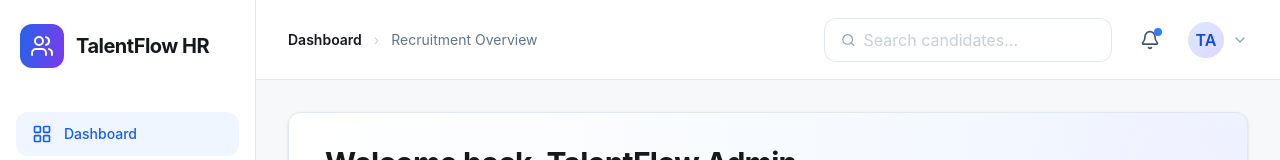
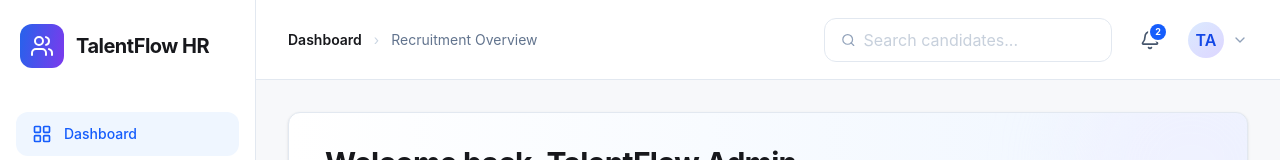
Before and after one commit to Ani-Manjg/hr-recruitment-platform, a React (Vite) app: page / in a window 1280 px wide. Shown: the top 160 px of the page. Built offline with nearby package versions, Linux system fonts and the light colour scheme.

Commit message:
feat: add interactive notification center

```diff
--- a/src/components/layout/Topbar.tsx
+++ b/src/components/layout/Topbar.tsx
@@ -1,5 +1,86 @@
-import { Bell, ChevronDown, Menu, Search } from 'lucide-react'
+import { Bell, Check, CheckCheck, ChevronDown, Menu, Search, Trash2 } from 'lucide-react'
+import { useEffect, useRef, useState } from 'react'
 import { useLocation } from 'react-router-dom'
 
-const names:Record<string,string>={'/':'Dashboard','/candidates':'Candidate Management','/jobs':'Job Management','/ai-analysis':'AI Analysis','/statistics':'Statistics','/settings':'Settings'}
-export default function Topbar({onMenu}:{onMenu:()=>void}){const {pathname}=useLocation();return <header className="sticky top-0 z-20 flex h-16 items-center justify-between border-b border-slate-200 bg-white/95 px-4 backdrop-blur sm:px-6 lg:h-20 lg:px-8"><div className="flex min-w-0 items-center gap-3 text-sm"><button onClick={onMenu} aria-label="Open navigation" className="rounded-lg p-2 text-slate-600 hover:bg-slate-100 md:hidden"><Menu className="size-5"/></button><span className="truncate font-semibold">{names[pathname]??'TalentFlow HR'}</span><span className="hidden text-slate-300 sm:inline">›</span><span className="hidden text-slate-500 sm:inline">Recruitment Overview</span></div><div className="flex items-center gap-3 lg:gap-5"><label className="hidden h-11 w-56 items-center gap-2 rounded-xl border border-slate-200 px-4 text-slate-400 lg:flex xl:w-72"><Search className="size-4"/><input className="w-full bg-transparent text-sm outline-none" placeholder="Search candidates..."/></label><button className="relative rounded-lg p-2 text-slate-600 hover:bg-slate-100"><Bell className="size-5"/><span className="absolute right-1.5 top-1.5 size-2 rounded-full bg-blue-500"/></button><button className="flex items-center gap-2"><div className="grid size-9 place-items-center rounded-full bg-gradient-to-br from-blue-100 to-violet-200 font-semibold text-blue-700">TA</div><ChevronDown className="hidden size-4 text-slate-400 sm:block"/></button></div></header>}
+const names: Record<string, string> = {
+  '/': 'Dashboard',
+  '/candidates': 'Candidate Management',
+  '/jobs': 'Job Management',
+  '/ai-analysis': 'AI Analysis',
+  '/statistics': 'Statistics',
+  '/settings': 'Settings',
+}
+
+type Notification = {
+  id: number
+  title: string
+  message: string
+  time: string
+  read: boolean
+}
+
+const initialNotifications: Notification[] = [
+  { id: 1, title: 'New candidate application', message: 'A new candidate has applied for an open position.', time: '5 min ago', read: false },
+  { id: 2, title: 'Interview reminder', message: 'You have an upcoming interview scheduled for today.', time: '1 hour ago', read: false },
+  { id: 3, title: 'AI analysis complete', message: 'A candidate profile is ready for your review.', time: 'Yesterday', read: true },
+]
+
+export default function Topbar({ onMenu }: { onMenu: () => void }) {
+  const { pathname } = useLocation()
+  const [notifications, setNotifications] = useState(initialNotifications)
+  const [notificationsOpen, setNotificationsOpen] = useState(false)
+  const notificationRef = useRef<HTMLDivElement>(null)
+  const unreadCount = notifications.filter(notification => !notification.read).length
+
+  useEffect(() => {
+    function closeOnOutsideClick(event: MouseEvent) {
+      if (notificationRef.current && !notificationRef.current.contains(event.target as Node)) setNotificationsOpen(false)
+    }
+    function closeOnEscape(event: KeyboardEvent) {
+      if (event.key === 'Escape') setNotificationsOpen(false)
+    }
+    document.addEventListener('mousedown', closeOnOutsideClick)
+    document.addEventListener('keydown', closeOnEscape)
+    return () => {
+      document.removeEventListener('mousedown', closeOnOutsideClick)
+      document.removeEventListener('keydown', closeOnEscape)
+    }
+  }, [])
+
+  function markAsRead(id: number) {
+    setNotifications(items => items.map(item => item.id === id ? { ...item, read: true } : item))
+  }
+
+  return <header className="sticky top-0 z-20 flex h-16 items-center justify-between border-b border-slate-200 bg-white/95 px-4 backdrop-blur sm:px-6 lg:h-20 lg:px-8">
+    <div className="flex min-w-0 items-center gap-3 text-sm">
+      <button onClick={onMenu} aria-label="Open navigation" className="rounded-lg p-2 text-slate-600 hover:bg-slate-100 md:hidden"><Menu className="size-5" /></button>
+      <span className="truncate font-semibold">{names[pathname] ?? 'TalentFlow HR'}</span>
+      <span className="hidden text-slate-300 sm:inline">›</span>
+      <span className="hidden text-slate-500 sm:inline">Recruitment Overview</span>
+    </div>
+    <div className="flex items-center gap-3 lg:gap-5">
+      <label className="hidden h-11 w-56 items-center gap-2 rounded-xl border border-slate-200 px-4 text-slate-400 lg:flex xl:w-72"><Search className="size-4" /><input className="w-full bg-transparent text-sm outline-none" placeholder="Search candidates..." /></label>
+      <div className="relative" ref={notificationRef}>
+        <button onClick={() => setNotificationsOpen(open => !open)} aria-label={`Notifications${unreadCount ? `, ${unreadCount} unread` : ''}`} aria-expanded={notificationsOpen} className="relative rounded-lg p-2 text-slate-600 transition hover:bg-slate-100">
+          <Bell className="size-5" />
+          {unreadCount > 0 && <span className="absolute right-0.5 top-0.5 grid min-h-4 min-w-4 place-items-center rounded-full bg-blue-600 px-1 text-[9px] font-bold text-white ring-2 ring-white">{unreadCount}</span>}
+        </button>
+        {notificationsOpen && <section aria-label="Notification center" className="card absolute right-0 top-12 w-[min(22rem,calc(100vw-2rem))] overflow-hidden shadow-xl">
+          <div className="flex items-center justify-between border-b border-slate-100 px-4 py-3.5">
+            <div><h2 className="font-bold text-slate-950">Notifications</h2><p className="text-xs text-slate-500">{unreadCount ? `${unreadCount} unread notification${unreadCount === 1 ? '' : 's'}` : 'You are all caught up'}</p></div>
+            {unreadCount > 0 && <button onClick={() => setNotifications(items => items.map(item => ({ ...item, read: true })))} className="flex items-center gap-1 text-xs font-semibold text-blue-600 hover:text-blue-700"><CheckCheck className="size-3.5" />Mark all read</button>}
+          </div>
+          <div className="max-h-80 overflow-y-auto">
+            {notifications.length ? notifications.map(notification => <article key={notification.id} className={`flex gap-3 border-b border-slate-100 px-4 py-4 last:border-0 ${notification.read ? 'bg-white' : 'bg-blue-50/60'}`}>
+              <span className={`mt-1 size-2 shrink-0 rounded-full ${notification.read ? 'bg-slate-200' : 'bg-blue-600'}`} />
+              <div className="min-w-0 flex-1"><h3 className="text-sm font-semibold text-slate-900">{notification.title}</h3><p className="mt-1 text-xs leading-5 text-slate-500">{notification.message}</p><p className="mt-1.5 text-[11px] font-medium text-slate-400">{notification.time}</p></div>
+              {!notification.read && <button onClick={() => markAsRead(notification.id)} title="Mark as read" aria-label={`Mark ${notification.title} as read`} className="self-start rounded-lg p-1.5 text-slate-400 hover:bg-white hover:text-emerald-600"><Check className="size-4" /></button>}
+            </article>) : <div className="px-6 py-10 text-center"><div className="mx-auto grid size-11 place-items-center rounded-full bg-slate-100 text-slate-400"><Bell className="size-5" /></div><p className="mt-3 text-sm font-semibold text-slate-700">No notifications</p><p className="mt-1 text-xs text-slate-500">New updates will appear here.</p></div>}
+          </div>
+          {notifications.length > 0 && <div className="border-t border-slate-100 p-2"><button onClick={() => setNotifications([])} className="flex w-full items-center justify-center gap-2 rounded-lg py-2 text-xs font-semibold text-slate-500 hover:bg-rose-50 hover:text-rose-600"><Trash2 className="size-3.5" />Clear all notifications</button></div>}
+        </section>}
+      </div>
+      <button className="flex items-center gap-2"><div className="grid size-9 place-items-center rounded-full bg-gradient-to-br from-blue-100 to-violet-200 font-semibold text-blue-700">TA</div><ChevronDown className="hidden size-4 text-slate-400 sm:block" /></button>
+    </div>
+  </header>
+}
```
